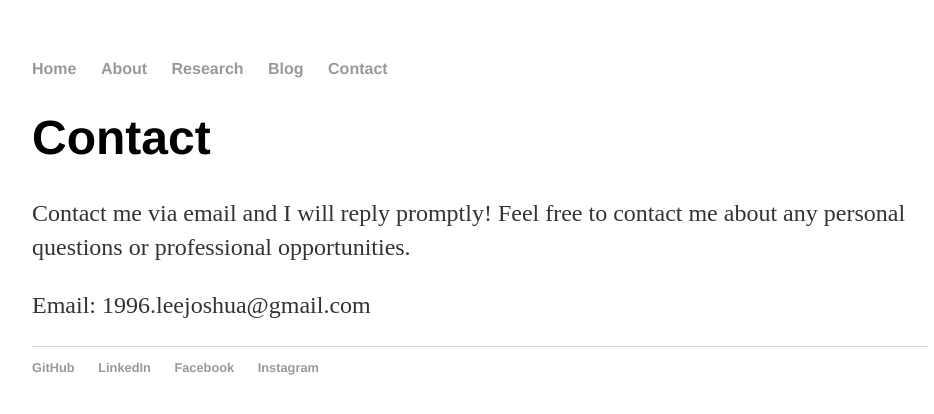
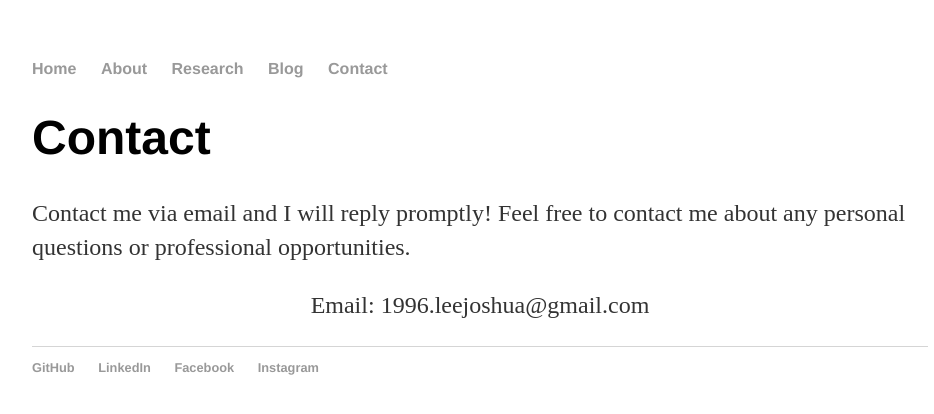
Before and after one commit to 1996leejoshua/1996leejoshua.github.io, a Jekyll site: the page built from contact/index.html, in a window 1280 px wide. Shown: the top 414 px of the page, without its empty margins (160-1094 px from the left). Built offline with Jekyll 4.4.1, drawn with Linux system fonts in a browser that asks for light colours.

Commit message:
Update index.html

```diff
--- a/contact/index.html
+++ b/contact/index.html
@@ -4,7 +4,7 @@ title: Contact
 ---
 	<h1>{{ page.title }}</h1>
 	<p>Contact me via email and I will reply promptly! Feel free to contact me about any personal questions or professional opportunities.</p>
-	<p>Email: 1996.leejoshua@gmail.com</p>
+	<p align="center">Email: 1996.leejoshua@gmail.com</p>
 	<p> </p>
 
 
```
